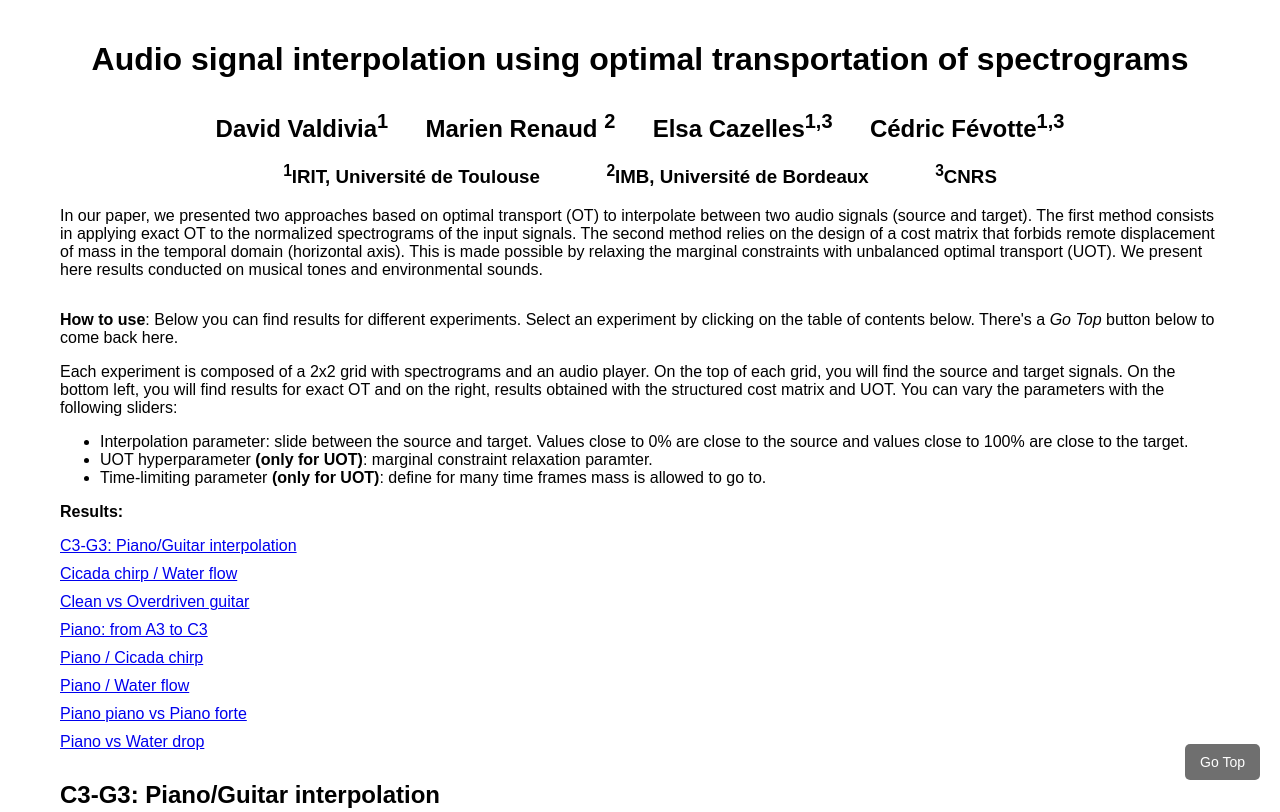
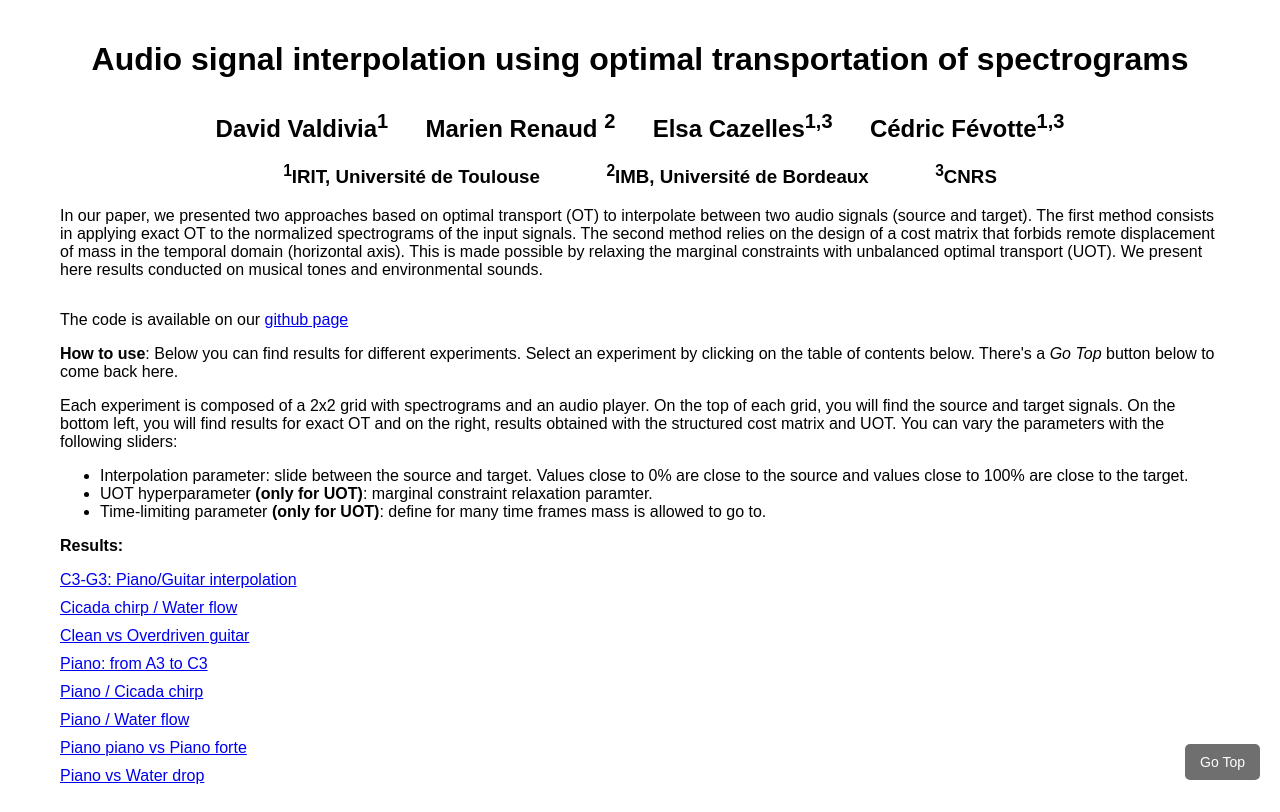
Before and after one commit to davidvaldiviad/audio-signal-interpolation-ot, a plain HTML site: page docs/index.html in a window 1280 px wide. Shown: the top 812 px of the page. Drawn offline with Linux system fonts and the light colour scheme.

Commit message:
add github page to webpage

```diff
--- a/docs/index.html
+++ b/docs/index.html
@@ -16,6 +16,7 @@
   <h3 style="text-align:center;"><sup>1</sup>IRIT, Université de Toulouse &emsp;&emsp;&emsp; <sup>2</sup>IMB, Université de Bordeaux &emsp;&emsp;&emsp; <sup>3</sup>CNRS</h3>
   <p class="subtitle">In our paper, we presented two approaches based on optimal transport (OT) to interpolate between two audio signals (source and target). The first method consists in applying exact OT to the normalized spectrograms of the input signals. The second method relies on the design of a cost matrix that forbids remote displacement of mass in the temporal domain (horizontal axis). This is made possible by relaxing the marginal constraints with unbalanced optimal transport (UOT). We present here results conducted on musical tones and environmental sounds.</p>
 
+  <p>The code is available on our <a href="https://github.com/davidvaldiviad/audio-signal-interpolation-ot">github page</a> </p>
   <p><b>How to use</b>: Below you can find results for different experiments. Select an experiment by clicking on the table of contents below. There's a <i>Go Top</i> button below to come back here.</p>
   <p>Each experiment is composed of a 2x2 grid with spectrograms and an audio player. On the top of each grid, you will find the source and target signals. On the bottom left, you will find results for exact OT and on the right, results obtained with the structured cost matrix and UOT. You can vary the parameters with the following sliders:</p>
 
```
